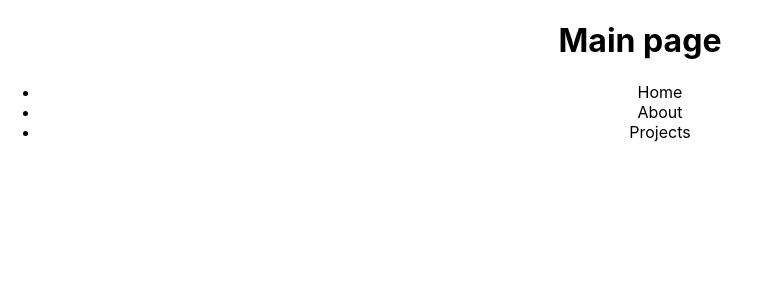
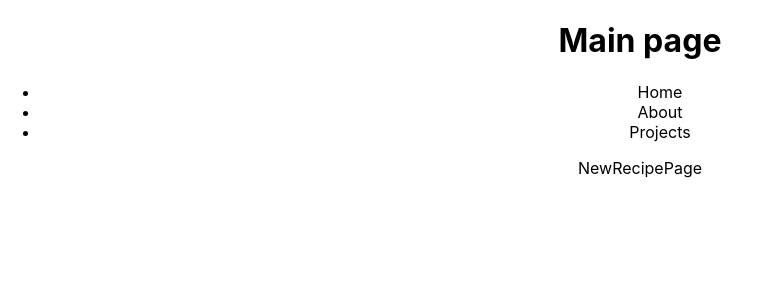
Before and after one commit to yoricktf/BlogRockinBeets, a React (Create React App) app in the folder client/: page /1/recipes/1 in a window 1280 px wide. Shown: the top 300 px of the page, without its empty margins (0-761 px from the left). Built offline with nearby package versions, Linux system fonts and the light colour scheme.

Commit message:
all routes created

```diff
--- a/client/src/App.js
+++ b/client/src/App.js
@@ -3,6 +3,9 @@ import { Routes, Route } from "react-router-dom";
 import Navbar from './components/Navbar';
 import HomePage from './pages/HomePage';
 import RecipePage from './pages/RecipePage';
+import LoginPage from './pages/LoginPage';
+import UserRecipesPage from './pages/UserRecipesPage';
+import NewRecipePage from './pages/NewRecipePage';
 
 function App() {
   return (
@@ -12,11 +15,11 @@ function App() {
       <Routes>
         <Route path="/" element={<HomePage />} />
         <Route path="/recipes/:id" element={<RecipePage />} />
-
+        <Route path="/login" element={<LoginPage />} />
+        <Route path="/:user/recipes" element={<UserRecipesPage />} />
+        <Route path="/:user/recipes/:id" element={<NewRecipePage />} />
+        <Route path="*" element={<HomePage />} />
       </Routes>
-
-
-
     </div>
   );
 }
--- /dev/null
+++ b/client/src/pages/LoginPage.js
@@ -0,0 +1,9 @@
+import React from 'react'
+
+const Login = () => {
+  return (
+    <div>Login</div>
+  )
+}
+
+export default Login
--- /dev/null
+++ b/client/src/pages/NewRecipePage.js
@@ -0,0 +1,9 @@
+import React from 'react'
+
+const NewRecipePage = () => {
+  return (
+    <div>NewRecipePage</div>
+  )
+}
+
+export default NewRecipePage
--- /dev/null
+++ b/client/src/pages/UserRecipesPage.js
@@ -0,0 +1,9 @@
+import React from 'react'
+
+const UserRecipesPage = () => {
+  return (
+    <div>UserRecipesPage</div>
+  )
+}
+
+export default UserRecipesPage
```
Also changed, not shown: 1 other file (tests, documents, lock files or other folders).
